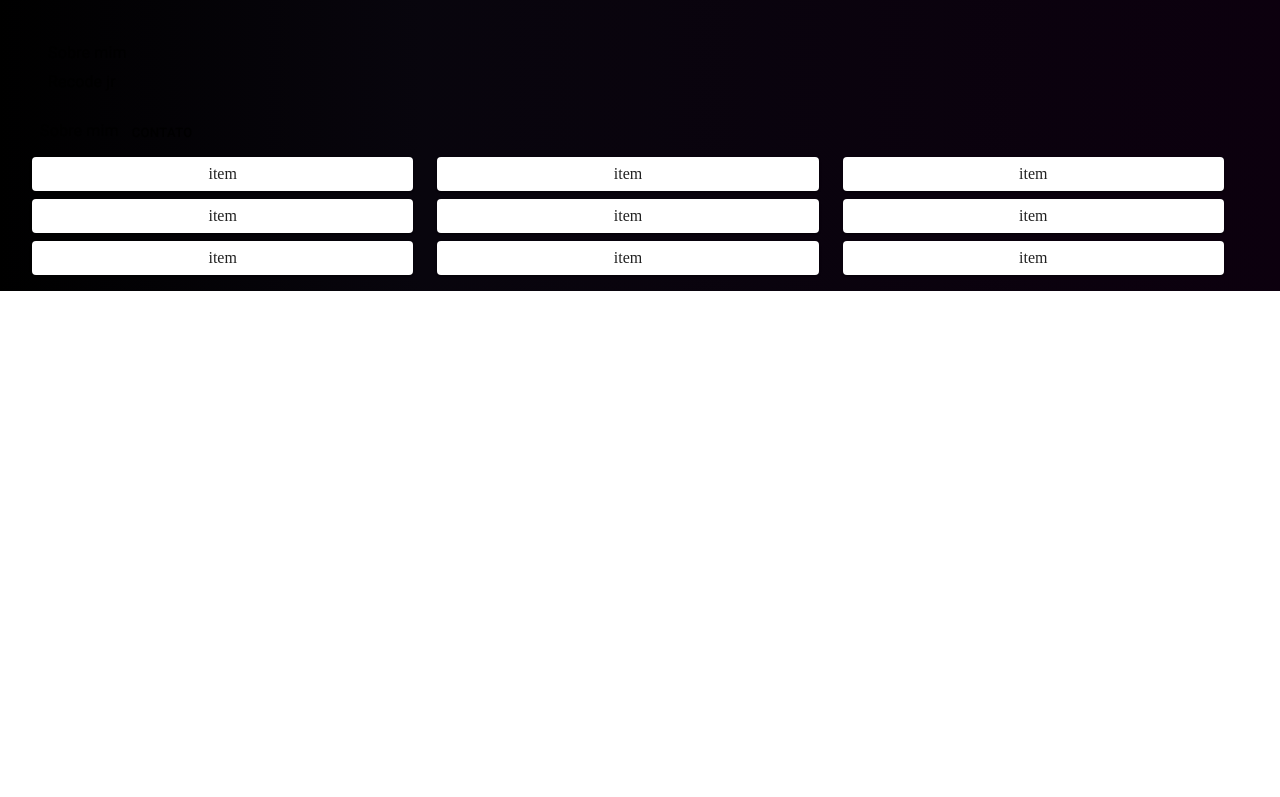
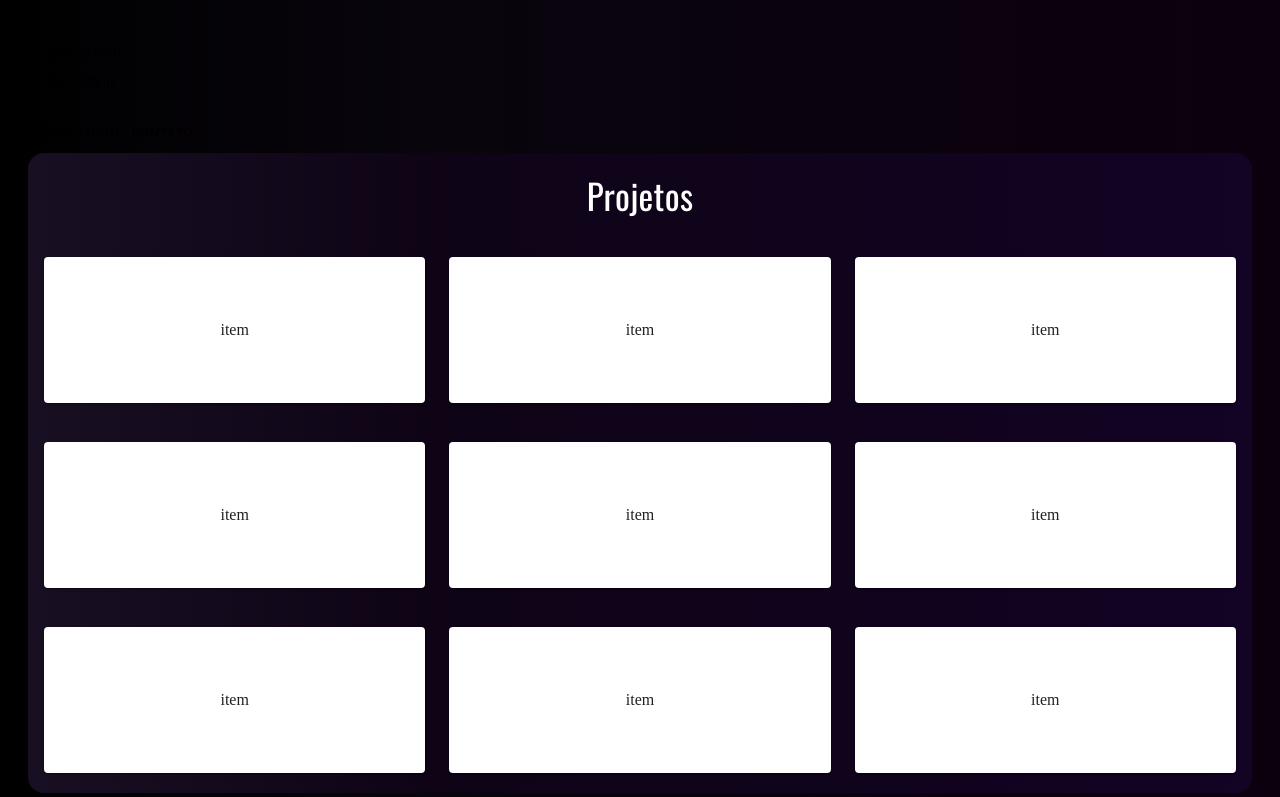
Before and after one commit to lais-cardoso/Lais_Cardoso_de_Medeiros, a React (Create React App) app in the folder portfolio/: page / in a window 1280 px wide. Shown: the part 913-1710 px from the top of the page. Before the commit the page ends 1204 px from the top, so only its background shows below. Built offline with nearby package versions, Linux system fonts and the light colour scheme; a web font is replaced by a local one.

Commit message:
Organizando novas seções

```diff
--- a/portfolio/src/home/index.jsx
+++ b/portfolio/src/home/index.jsx
@@ -30,40 +30,40 @@ function Home() {
             <Grid className={styles().center} container item xs={12} >
 
                 <Grid container item xs={12} className={styles().center}>
-                    <Typography style={{ fontFamily: 'Oswald', fontWeight: "400", weight: "300px", color:"#ffffff", marginTop: "40vh", fontSize: 50}}>
+                    <Typography style={{ fontFamily: 'Oswald', fontWeight: "400", weight: "300px", color: "#ffffff", marginTop: "40vh", fontSize: 50 }}>
                         Laís Cardoso de Medeiros
                     </Typography>
                 </Grid>
 
                 <Grid container item xs={12} className={styles().center}>
-                    <Typography style={{ fontFamily: 'Liu Jian Mao Cao', fontWeight: "400", weight: "300px", color:"#ffffff",  fontSize: 35}}>
+                    <Typography style={{ fontFamily: 'Liu Jian Mao Cao', fontWeight: "400", weight: "300px", color: "#ffffff", fontSize: 35 }}>
                         Desenvolvedora FullStack
                     </Typography>
                 </Grid>
 
                 <Grid container spacing={1} className={styles().center}>
-                    <KeyboardArrowDownIcon style={{color:"#FFFFFF", fontSize: 40}} />
+                    <KeyboardArrowDownIcon style={{ color: "#FFFFFF", fontSize: 40 }} />
                 </Grid>
 
                 <Grid container spacing={{ xs: 2, md: 3 }} columns={{ xs: 4, sm: 8, md: 12 }}>
                     <Grid item xs={12} md={3}>
-                        <Button variant="outlined" style={{color:"#FFFFFF", borderColor:"#ffffff"}} href="https://github.com/lais-cardoso">GitHub</Button>
+                        <Button variant="outlined" style={{ color: "#FFFFFF", borderColor: "#ffffff" }} href="https://github.com/lais-cardoso">GitHub</Button>
                     </Grid>
                     <Grid item xs={12} md={3}>
-                        <Button variant="outlined" style={{color:"#FFFFFF", borderColor:"#ffffff"}} href="https://www.linkedin.com/in/lais-cardoso-de-medeiros-074774236/">Linkedin</Button>
+                        <Button variant="outlined" style={{ color: "#FFFFFF", borderColor: "#ffffff" }} href="https://www.linkedin.com/in/lais-cardoso-de-medeiros-074774236/">Linkedin</Button>
                     </Grid>
                     <Grid item xs={12} md={3}>
-                        <Button variant="outlined" style={{color:"#FFFFFF", borderColor:"#ffffff"}} href="mailto:englaiscardosodemedeiros@gmail.com?subject=&body=">Gmail</Button>
+                        <Button variant="outlined" style={{ color: "#FFFFFF", borderColor: "#ffffff" }} href="mailto:englaiscardosodemedeiros@gmail.com?subject=&body=">Gmail</Button>
                     </Grid>
                     <Grid item xs={12} md={3}>
-                        <Button variant="outlined" style={{color:"#FFFFFF", borderColor:"#ffffff"}} href="http://lattes.cnpq.br/7464083861535129">Currículo Lattes</Button>
+                        <Button variant="outlined" style={{ color: "#FFFFFF", borderColor: "#ffffff" }} href="http://lattes.cnpq.br/7464083861535129">Currículo Lattes</Button>
                     </Grid>
                 </Grid>
             </Grid>
 
             <Grid container justifyContent="center">
                 <Grid item xs={12}>
-                    <CardContent style={{ fontFamily: 'Oswald', fontWeight: "400", weight: "300px", color:"#ffffff", marginTop: "40vh", fontSize: 50}}>
+                    <CardContent style={{ fontFamily: 'Oswald', fontWeight: "400", weight: "300px", color: "#ffffff", marginTop: "40vh", fontSize: 50 }}>
                         <Typography sx={{ fontSize: 14 }} color="text.secondary" gutterBottom>
                             Experiência
                         </Typography>
@@ -98,15 +98,44 @@ function Home() {
             </Grid>
 
 
-            <Grid container spacing={1}>
+            <Grid container spacing={1} className={styles().homeBackground}>
+
+                <Typography style={{ fontFamily: 'Oswald', fontWeight: "400", weight: "300px", color: "#ffffff", fontSize: 35 }}>
+                    Projetos
+                </Typography>
+
                 <Grid container item xs={12} spacing={3}>
-                    <FormRow />
+                    <Grid item xs={4}>
+                        <Paper className={styles().paper}>item</Paper>
+                    </Grid>
+                    <Grid item xs={4}>
+                        <Paper className={styles().paper}>item</Paper>
+                    </Grid>
+                    <Grid item xs={4}>
+                        <Paper className={styles().paper}>item</Paper>
+                    </Grid>
                 </Grid>
                 <Grid container item xs={12} spacing={3}>
-                    <FormRow />
+                    <Grid item xs={4}>
+                        <Paper className={styles().paper}>item</Paper>
+                    </Grid>
+                    <Grid item xs={4}>
+                        <Paper className={styles().paper}>item</Paper>
+                    </Grid>
+                    <Grid item xs={4}>
+                        <Paper className={styles().paper}>item</Paper>
+                    </Grid>
                 </Grid>
                 <Grid container item xs={12} spacing={3}>
-                    <FormRow />
+                    <Grid item xs={4}>
+                        <Paper className={styles().paper}>item</Paper>
+                    </Grid>
+                    <Grid item xs={4}>
+                        <Paper className={styles().paper}>item</Paper>
+                    </Grid>
+                    <Grid item xs={4}>
+                        <Paper className={styles().paper}>item</Paper>
+                    </Grid>
                 </Grid>
             </Grid>
 
--- a/portfolio/src/home/styles.js
+++ b/portfolio/src/home/styles.js
@@ -8,16 +8,19 @@ const styles = makeStyles((theme) =>({
     homeBackground:{
         //nao esta centralizado responsivo
         margin: 0,
-        background: "linear-gradient(90deg, rgba(0,0,0,1) 0%, rgba(8,5,13,1) 33%, rgba(12,0,14,1) 100%)",
+        background: "linear-gradient(90deg, rgba(24,15,34,1) 0%, rgba(14,4,22,1) 33%, rgba(19,3,36,1) 100%);",
         justifyContent: 'center',
         width: "80vw",
         height: "80vh",
         alignItems: 'center',
         display:'flex',
         flexDirection: 'row',
-        marginLeft: '10%',
-        marginTop: '5%',
-        borderRadius: '16px'
+        //marginLeft: '10%',
+        //marginTop: '5%',
+        borderRadius: '16px',
+        borderStyled:'solid',
+        borderColor: 'red',
+        borderWidth: '50px'
     },
     center: {
         display:'flex',
@@ -27,10 +30,19 @@ const styles = makeStyles((theme) =>({
         color: theme.palette.text.primary,
     },
     paper: {
-        padding: theme.spacing(1),
+        padding: theme.spacing(8),
         textAlign: 'center',
         color: theme.palette.text.primary,
       },
+    contact: {
+            backgroundColor: 'blue',
+            height: '100px',
+            position: 'absolute',
+            top: '0',
+            right: '0',
+            width: '100px'
+
+    }
 }));
 
 export default styles;
```
